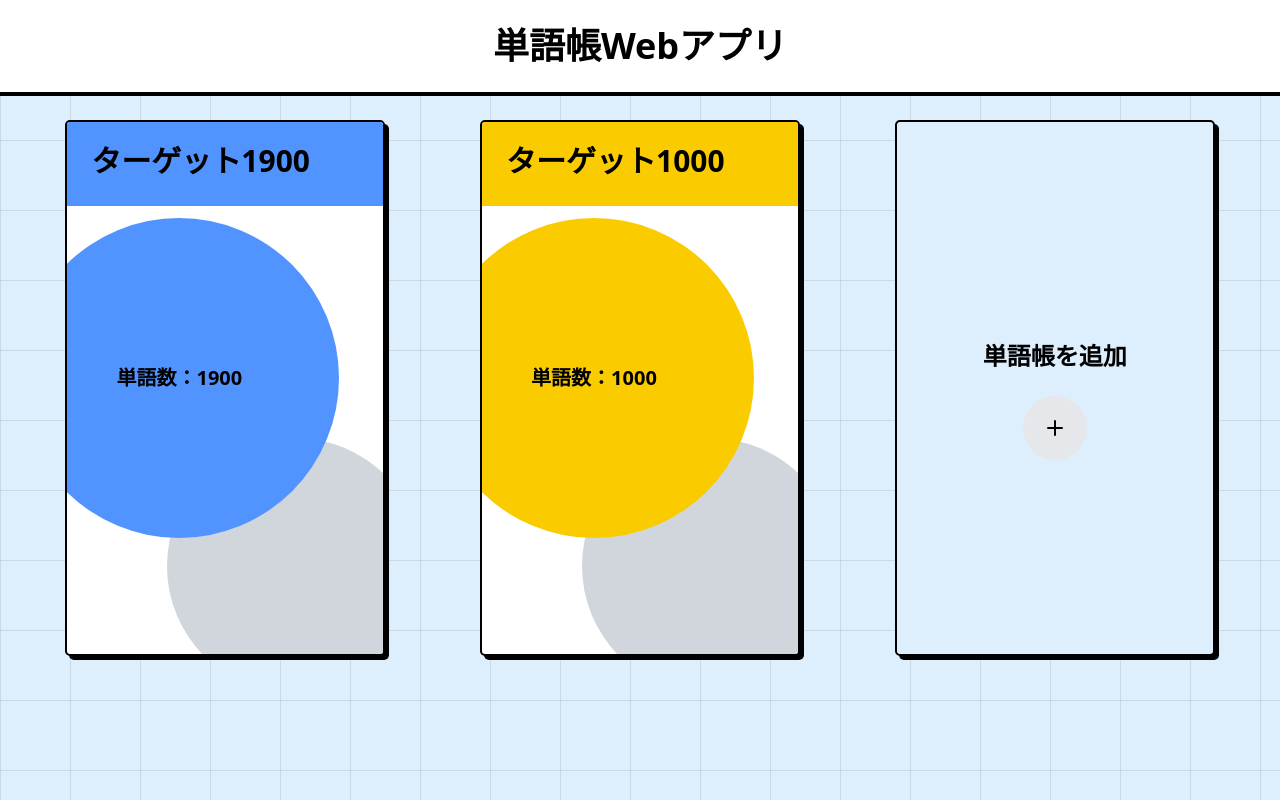
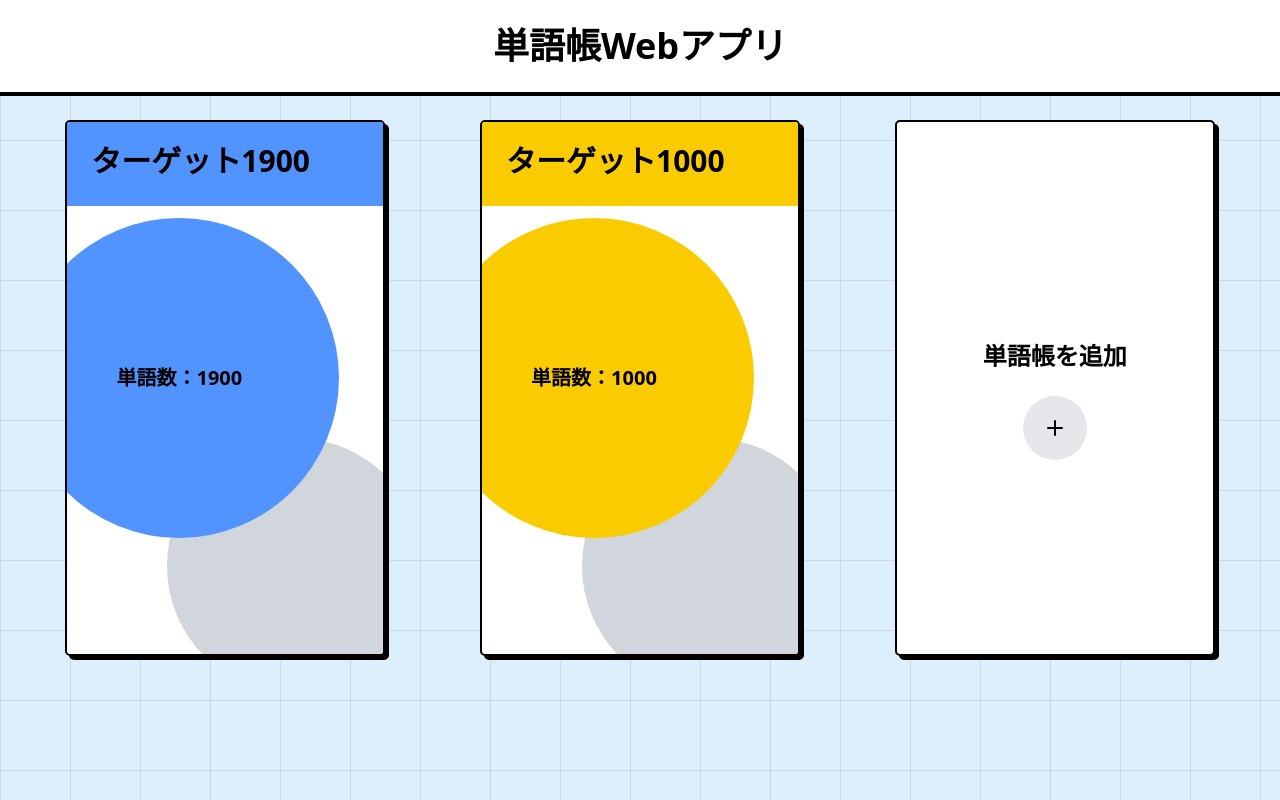
Before and after one commit to 6Rix6/web-vocabulary, a React (Vite) app: page / in a window 1280 px wide. Built offline with nearby package versions, Linux system fonts and the light colour scheme.

Commit message:
テスト

```diff
--- a/src/components/VocabularyList.tsx
+++ b/src/components/VocabularyList.tsx
@@ -87,7 +87,7 @@
           </Card>
         </a>
       ))}
-      <Card className="w-full max-w-xs shrink-0 bg-background">
+      <Card className="w-full max-w-xs shrink-0 bg-white">
         <CardHeader />
         <CardContent
           className={"flex flex-col items-center justify-center gap-6 h-[50vh]"}
```
